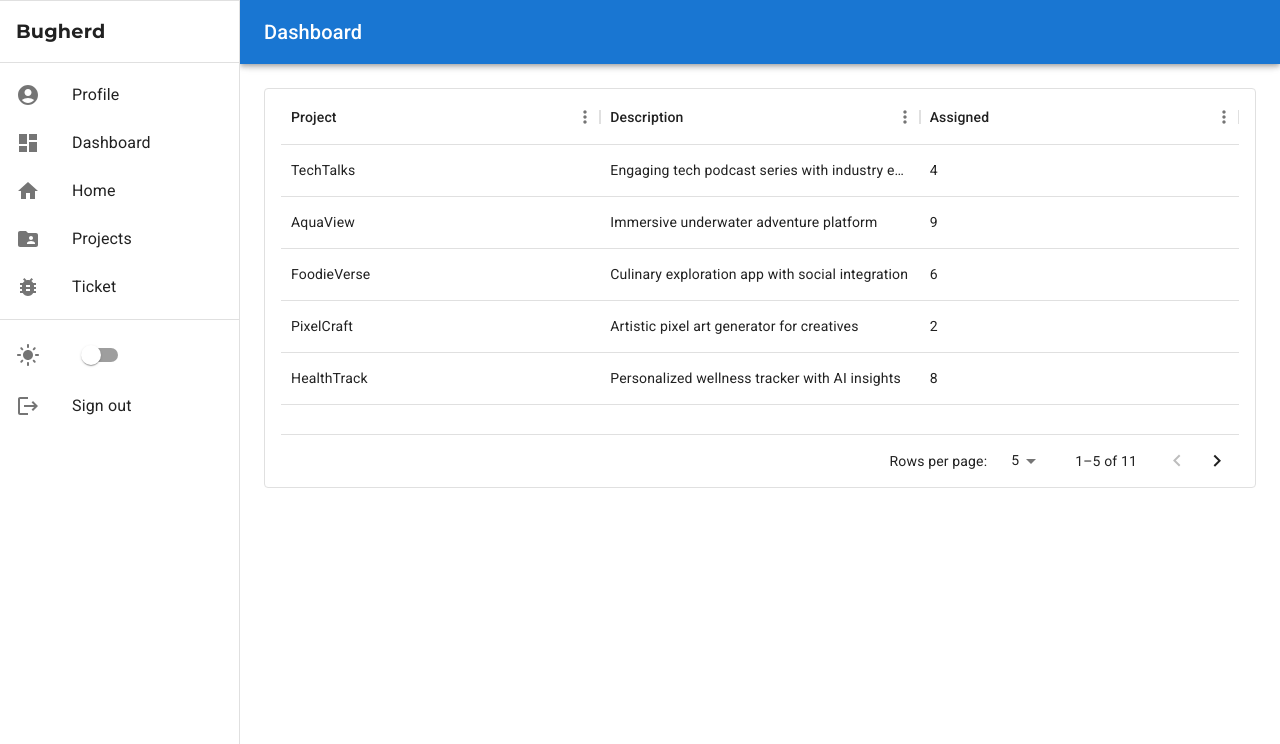
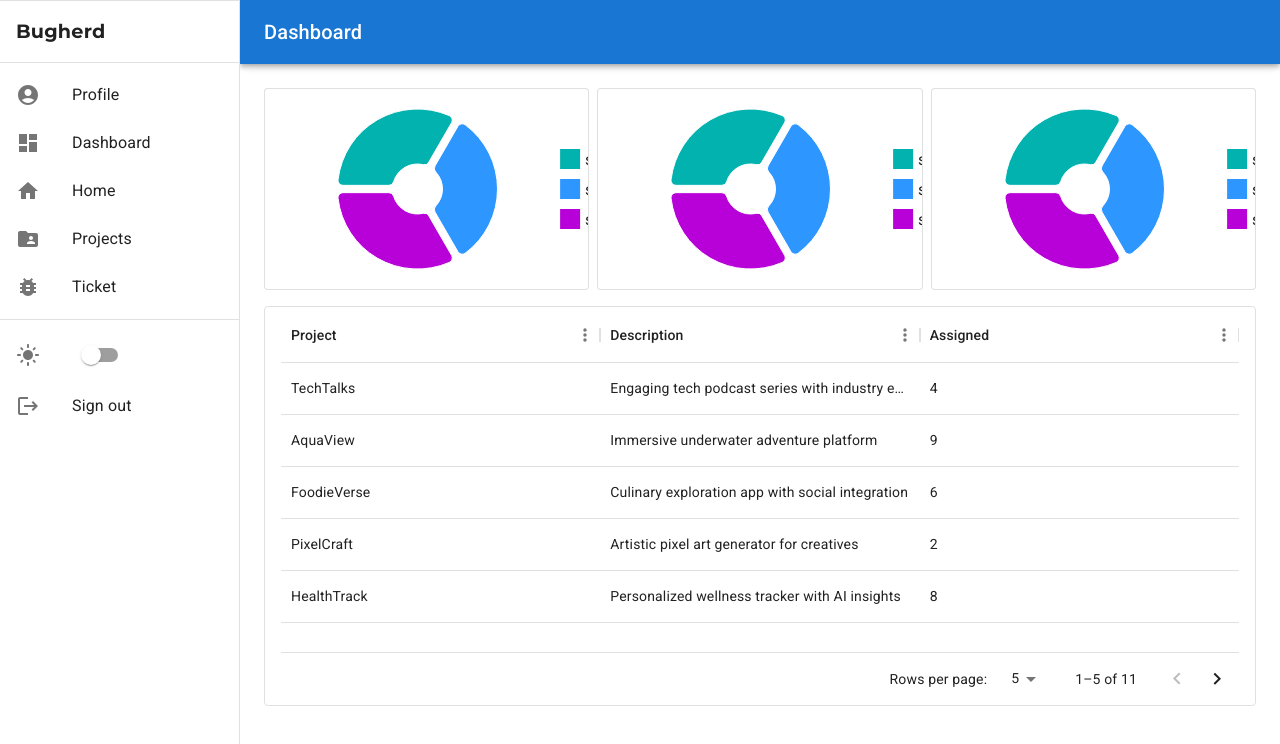
Before and after one commit to Mark-Avila/bugherd_frontend, a React (Vite) app: page /dashboard in a window 1280 px wide. Shown: the top 744 px of the page. Built offline with nearby package versions, Linux system fonts and the light colour scheme.

Commit message:
added datacard template

```diff
--- a/package.json
+++ b/package.json
@@ -15,6 +15,7 @@
     "@mui/icons-material": "^5.14.3",
     "@mui/material": "^5.14.5",
     "@mui/types": "^7.2.4",
+    "@mui/x-charts": "^6.0.0-alpha.7",
     "@mui/x-data-grid": "^6.11.2",
     "chart.js": "^4.3.3",
     "react": "^18.2.0",
--- /dev/null
+++ b/src/components/DataCard.tsx
@@ -0,0 +1,29 @@
+import { Card } from "@mui/material";
+import { PieChart } from "@mui/x-charts";
+
+function DataCard() {
+  return (
+    <Card variant="outlined">
+      <PieChart
+        series={[
+          {
+            data: [
+              { id: 0, value: 33, label: "series A" },
+              { id: 1, value: 33, label: "series B" },
+              { id: 2, value: 33, label: "series C" },
+            ],
+            innerRadius: 25,
+            outerRadius: 80,
+            paddingAngle: 5,
+            cornerRadius: 5,
+            startAngle: -90,
+          },
+        ]}
+        width={400}
+        height={200}
+      />
+    </Card>
+  );
+}
+
+export default DataCard;
--- a/src/components/index.ts
+++ b/src/components/index.ts
@@ -1,4 +1,5 @@
 import PageDrawer from "./PageDrawer";
 import DataTable from "./DataTable";
+import DataCard from "./DataCard";
 
-export { PageDrawer, DataTable };
+export { PageDrawer, DataTable, DataCard };
--- a/src/screens/Dashboard.tsx
+++ b/src/screens/Dashboard.tsx
@@ -7,7 +7,7 @@ import IconButton from "@mui/material/IconButton";
 import MenuIcon from "@mui/icons-material/Menu";
 import Toolbar from "@mui/material/Toolbar";
 import Typography from "@mui/material/Typography";
-import { DataTable, PageDrawer } from "../components";
+import { DataCard, DataTable, PageDrawer } from "../components";
 
 const DRAWER_WIDTH = 240;
 
@@ -63,15 +63,19 @@ export default function ResponsiveDrawer() {
         }}
       >
         <Toolbar />
-        <DataTable />
         <Box
           sx={{
-            marginTop: 2,
+            marginBottom: 2,
             display: "flex",
             justifyContent: "space-between",
             gap: 1,
           }}
-        ></Box>
+        >
+          <DataCard />
+          <DataCard />
+          <DataCard />
+        </Box>
+        <DataTable />
       </Box>
     </Box>
   );
```
Also changed, not shown: 1 other file (tests, documents, lock files or other folders).
